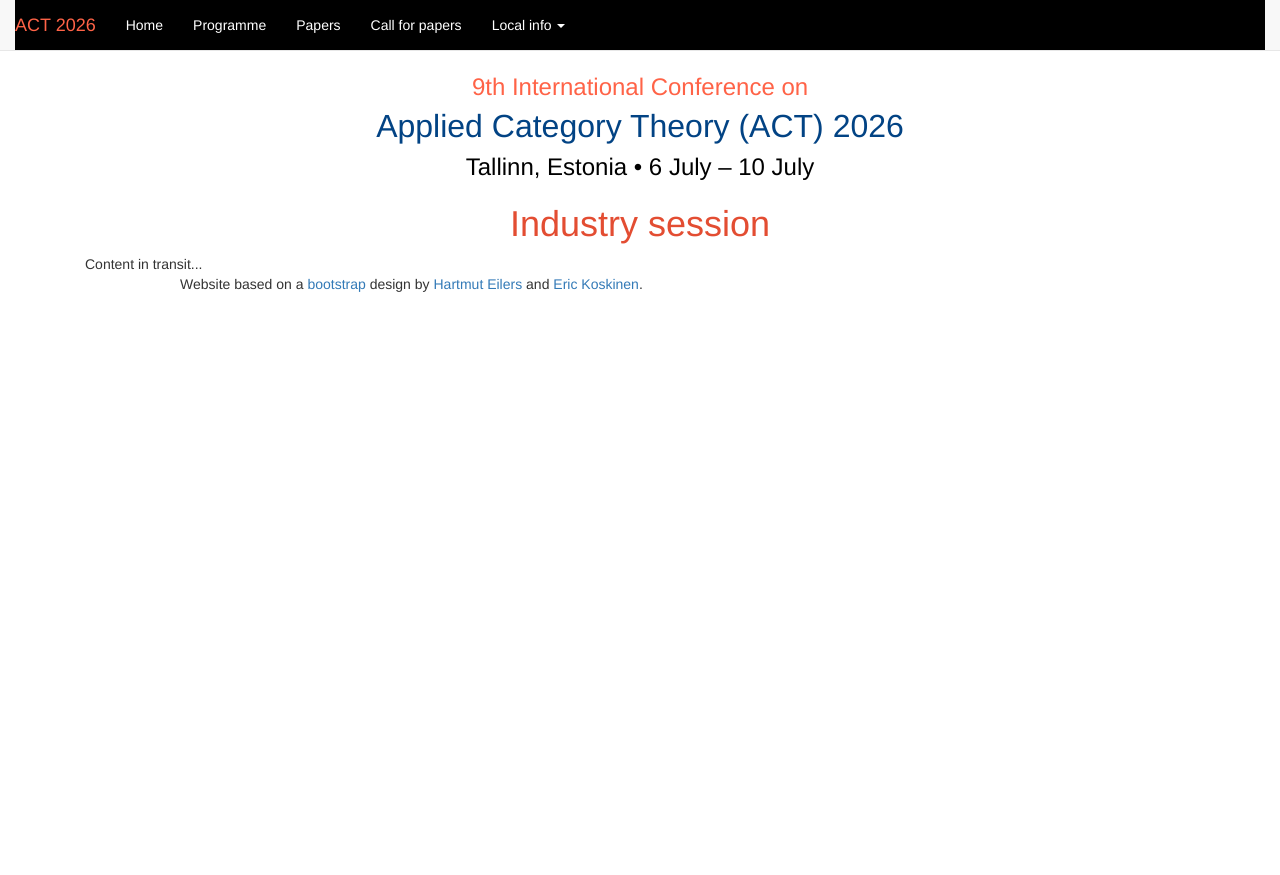
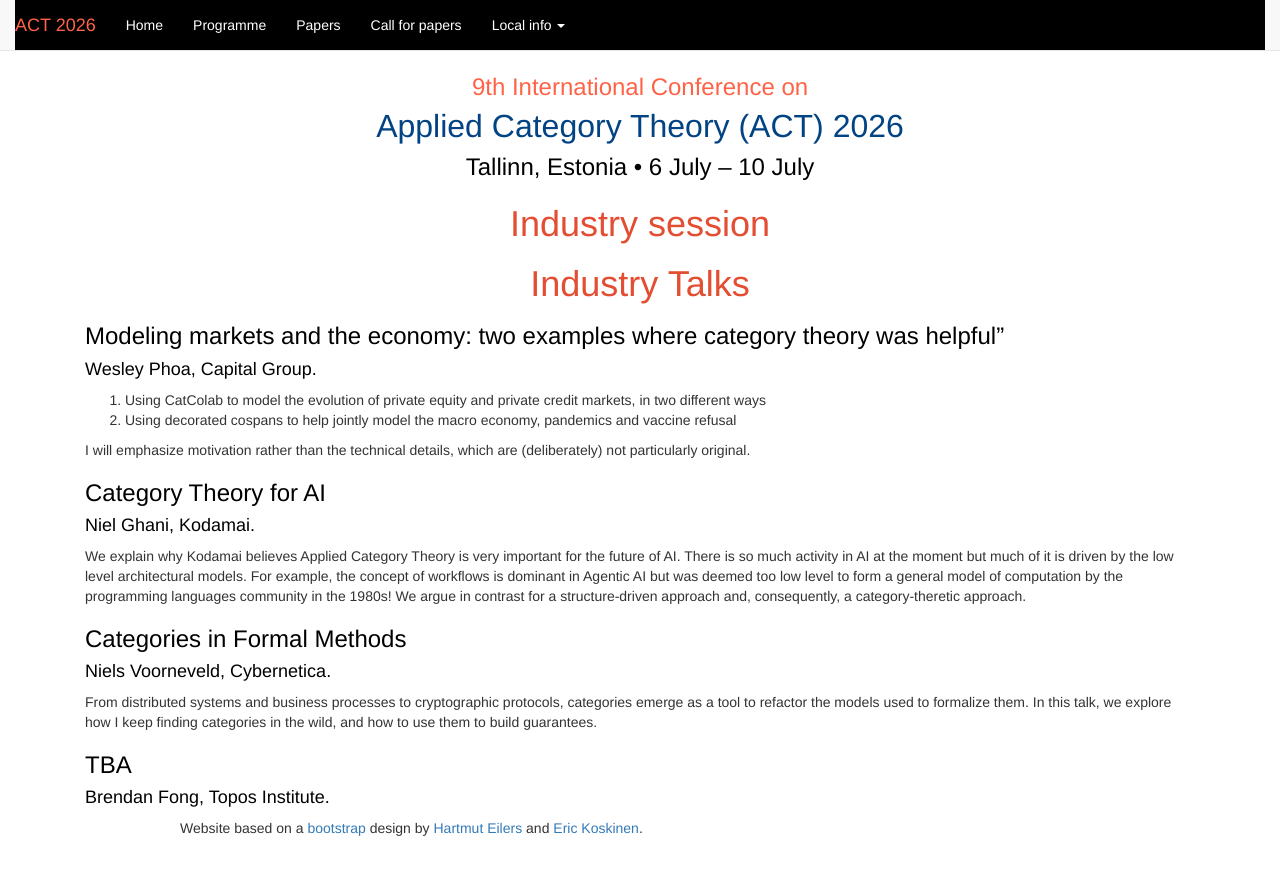
Before and after one commit to actconf2026/actconf2026.github.io, a Jekyll site: the page built from industry.html, in a window 1280 px wide. Shown: the top 875 px of the page. Built offline with Jekyll 4.4.1, drawn with Linux system fonts in a browser that asks for light colours.

Commit message:
Industry talks

```diff
--- a/industry.html
+++ b/industry.html
@@ -4,6 +4,38 @@ layout: act
       <div class="prose">
 <h1><center>Industry session</center></h1>
 
-Content in transit...
+<h1><center>Industry Talks</center></h1>
 
-		  </div> <!-- prose -->
+<h3 style="color:black;"> Modeling markets and the economy: two examples where category theory was helpful”
+</h3>
+<h4 style="color:black;">Wesley Phoa, Capital Group. </h4>
+
+<ol>
+  <li>Using CatColab to model the evolution of private equity and private credit markets, in two different ways
+</li>
+  <li>Using decorated cospans to help jointly model the macro economy, pandemics and vaccine refusal
+</li>
+</ol>
+<p> I will emphasize motivation rather than the technical details, which are (deliberately) not particularly original.
+</p>
+
+<h3 style="color:black;"> Category Theory for AI </h3>
+<h4 style="color:black;"> Niel Ghani, Kodamai.  </h4>
+<p>We explain why Kodamai believes Applied Category Theory is very important for the future of AI.
+There is so much activity in AI at the moment but much of it is driven by the low level architectural models. For example,
+the concept of workflows is dominant in Agentic AI but was  deemed too low level to form a general model of
+computation by the programming languages community in the 1980s! We argue in contrast for a structure-driven approach and,
+consequently, a category-theretic approach.</p>
+
+<h3 style="color:black;"> Categories in Formal Methods </h3>
+<h4 style="color:black;"> Niels Voorneveld, Cybernetica.  </h4>
+<p>From distributed systems and business processes to cryptographic protocols,
+      categories emerge as a tool to refactor the models used to formalize them.
+      In this talk, we explore how I keep finding categories in the wild,
+      and how to use them to build guarantees.
+</p>
+
+<h3 style="color:black;"> TBA </h3>
+<h4 style="color:black;"> Brendan Fong, Topos Institute.  </h4>
+
+</div> <!-- prose -->
```
